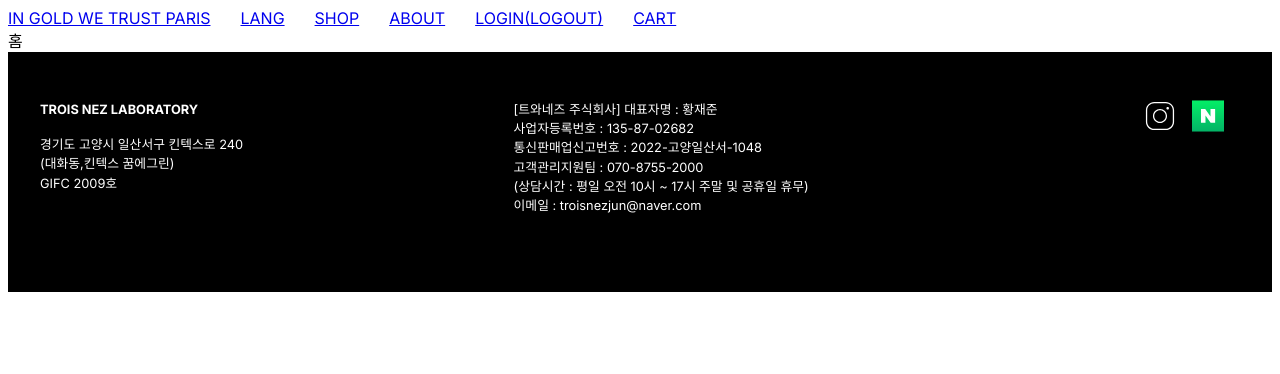
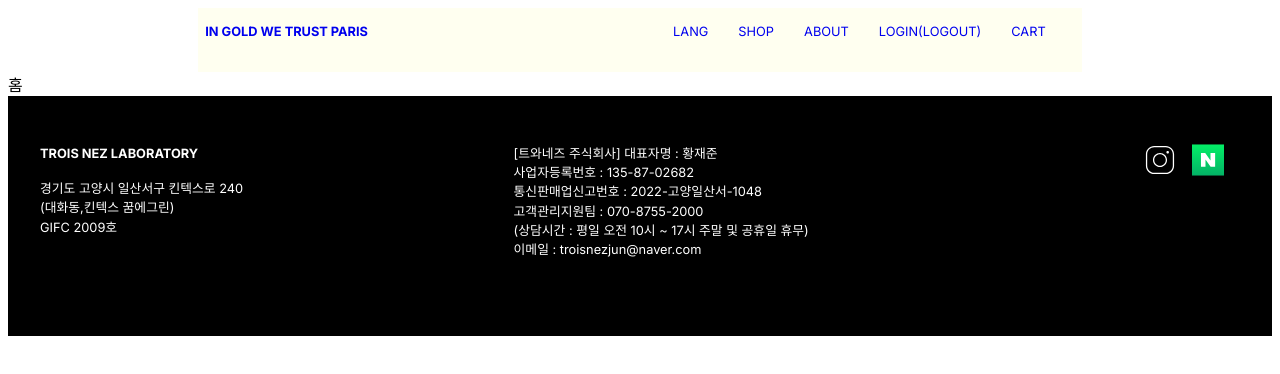
Before and after one commit to Sol-cito/Troinez-FE, a Next.js app: page / in a window 1280 px wide. Shown: the top 374 px of the page. Built offline with nearby package versions, Linux system fonts and the light colour scheme.

Commit message:
[TROIS-23] Header 레이아웃 잡기

```diff
--- a/components/header/header.module.scss
+++ b/components/header/header.module.scss
@@ -1,7 +1,26 @@
+$header-height: 4rem;
+$header-fond-size : 0.8rem;
+
+.header {
+  text-align: center;
+  width: 70%;
+  margin: 0 auto;
+  font-size: $header-fond-size;
+  height: $header-height;
+  background: ivory;
+}
+
 .nav {
+  display: flex;
+
   a {
+    line-height: 3rem;
+    display: inline-block;
+    text-align: center;
     margin-right: 30px;
+    text-decoration: none;
   }
+
   .logo {
     // margin: 0 0 0 0;
   }
@@ -9,4 +28,14 @@
   .menu_btn {
     // margin: 0 30px 0 30px;
   }
+
+  .left {
+    width: 13rem;
+    font-weight: bold;
+  }
+
+  .right {
+    margin-left: auto;
+    width: 26rem;
+  }
 }
--- a/components/header/header.tsx
+++ b/components/header/header.tsx
@@ -4,11 +4,14 @@ import styles from "./header.module.scss";
 
 function Header() {
   return (
-    <header>
+    <header className={styles.header}>
       <nav className={styles.nav}>
+        <div className={styles.left}>
           <Link href="/" className={styles.logo}>
             IN GOLD WE TRUST PARIS
           </Link>
+        </div>
+        <div className={styles.right}>
           <Link href="/" className={styles.menu_btn}>
             LANG
           </Link>
@@ -24,6 +27,7 @@ function Header() {
           <Link href="/" className={styles.menu_btn}>
             CART
           </Link>
+        </div>
       </nav>
     </header>
   );
```
Lines whose indentation alone changed are shown as unchanged.
